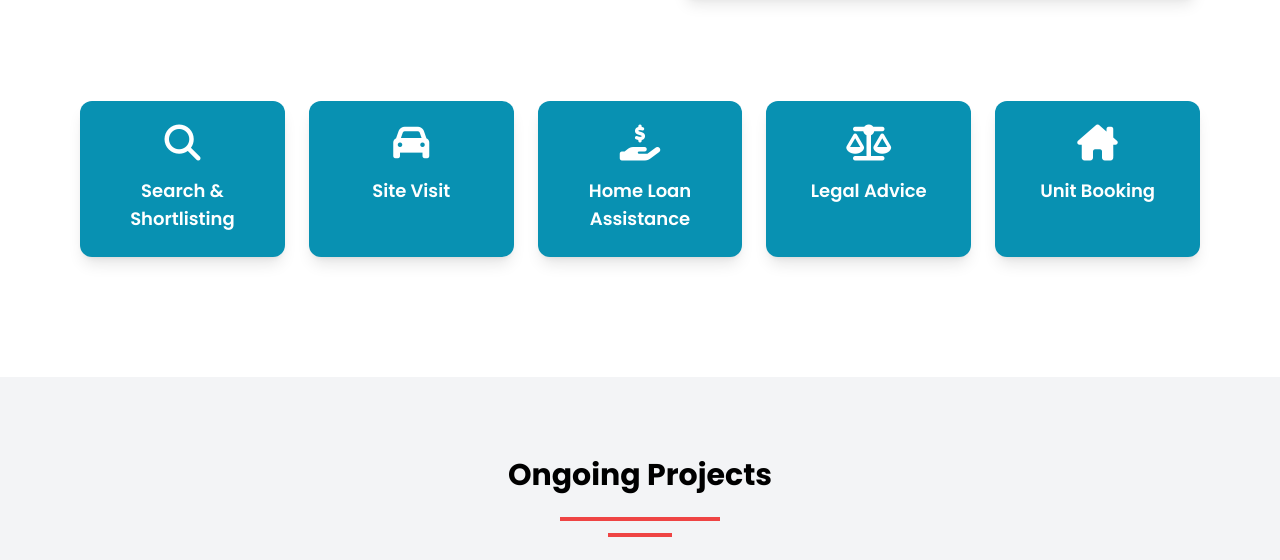
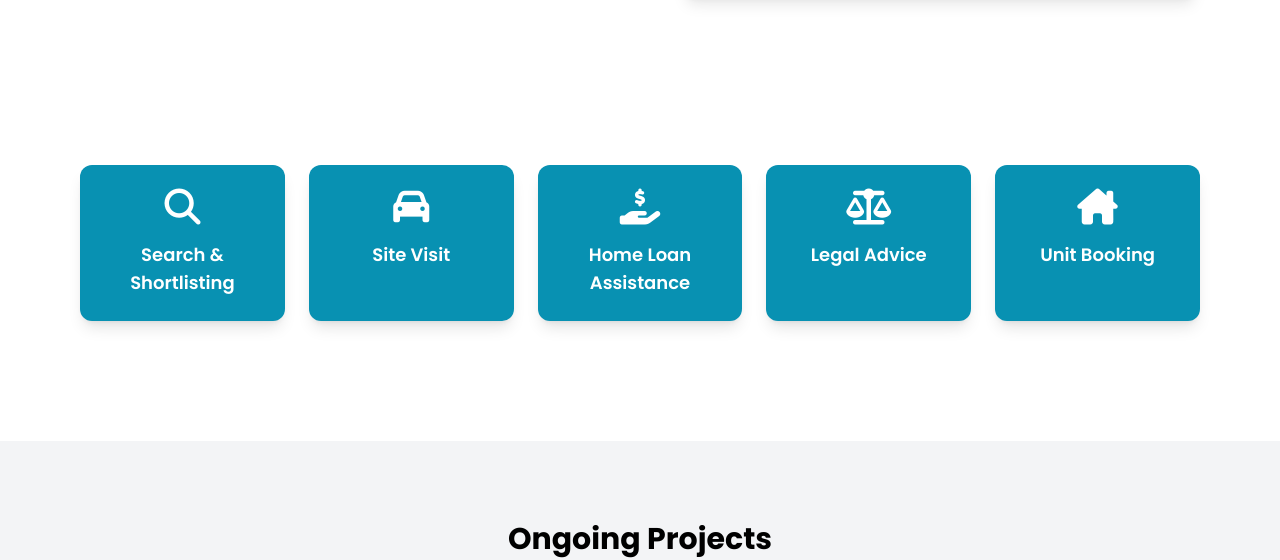
Before and after one commit to royalcrowninfra/royalcrown, a website: page index.html in a window 1280 px wide. Shown: the part 1207-1767 px from the top of the page. Drawn offline with nearby package versions, Linux system fonts and the light colour scheme; no server answers.

Commit message:
new code

```diff
--- a/index.html
+++ b/index.html
@@ -270,7 +270,7 @@
 
     <!-- Services Grid -->
     <div class="container mx-auto px-4 py-14">
-      <div class="grid grid-cols-1 sm:grid-cols-2 md:grid-cols-3 lg:grid-cols-5 gap-6 md:mt-12" id="servicesContainer">
+      <div class="grid grid-cols-1 sm:grid-cols-2 md:grid-cols-3 lg:grid-cols-5 gap-6 md:mt-28" id="servicesContainer">
       </div>
     </div>
   </div>
```
